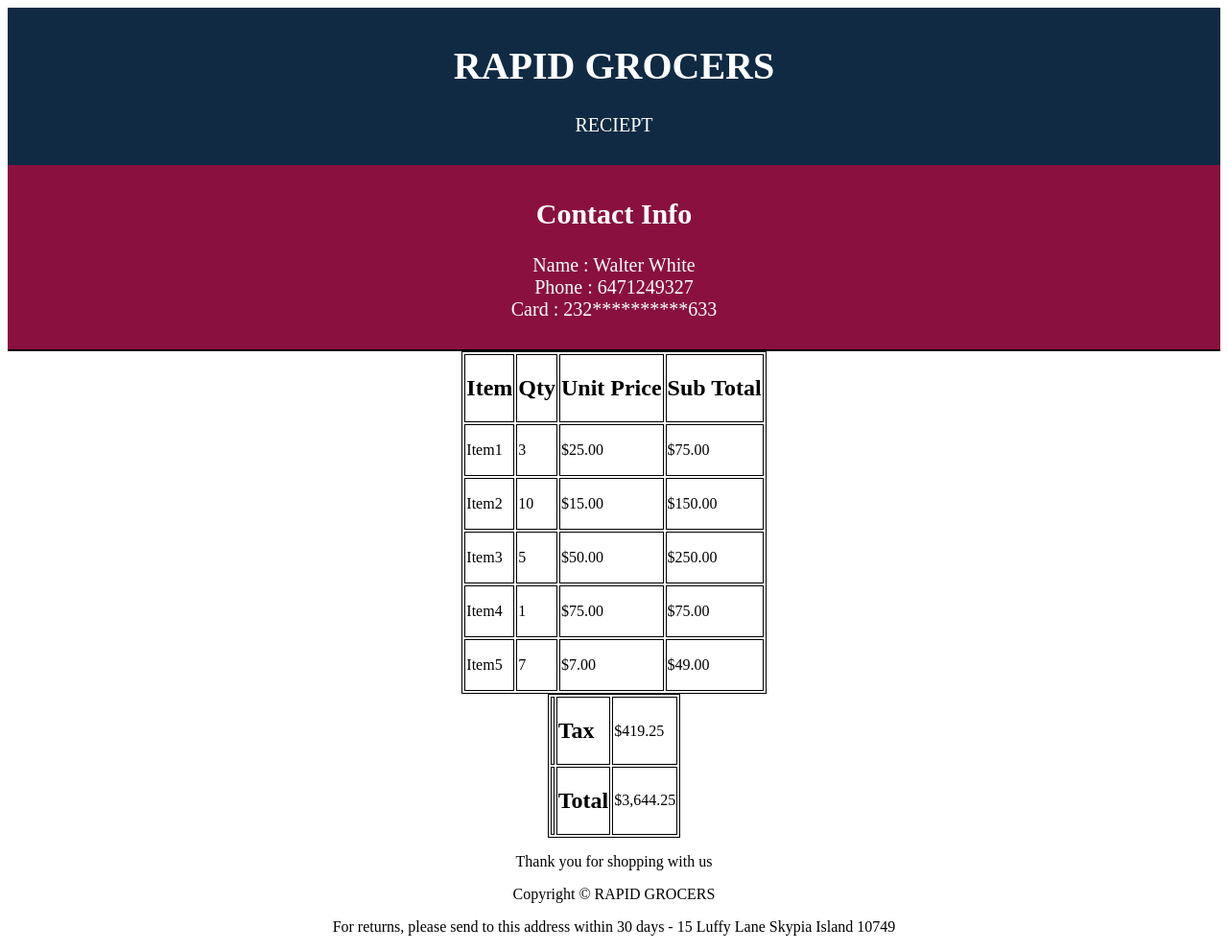
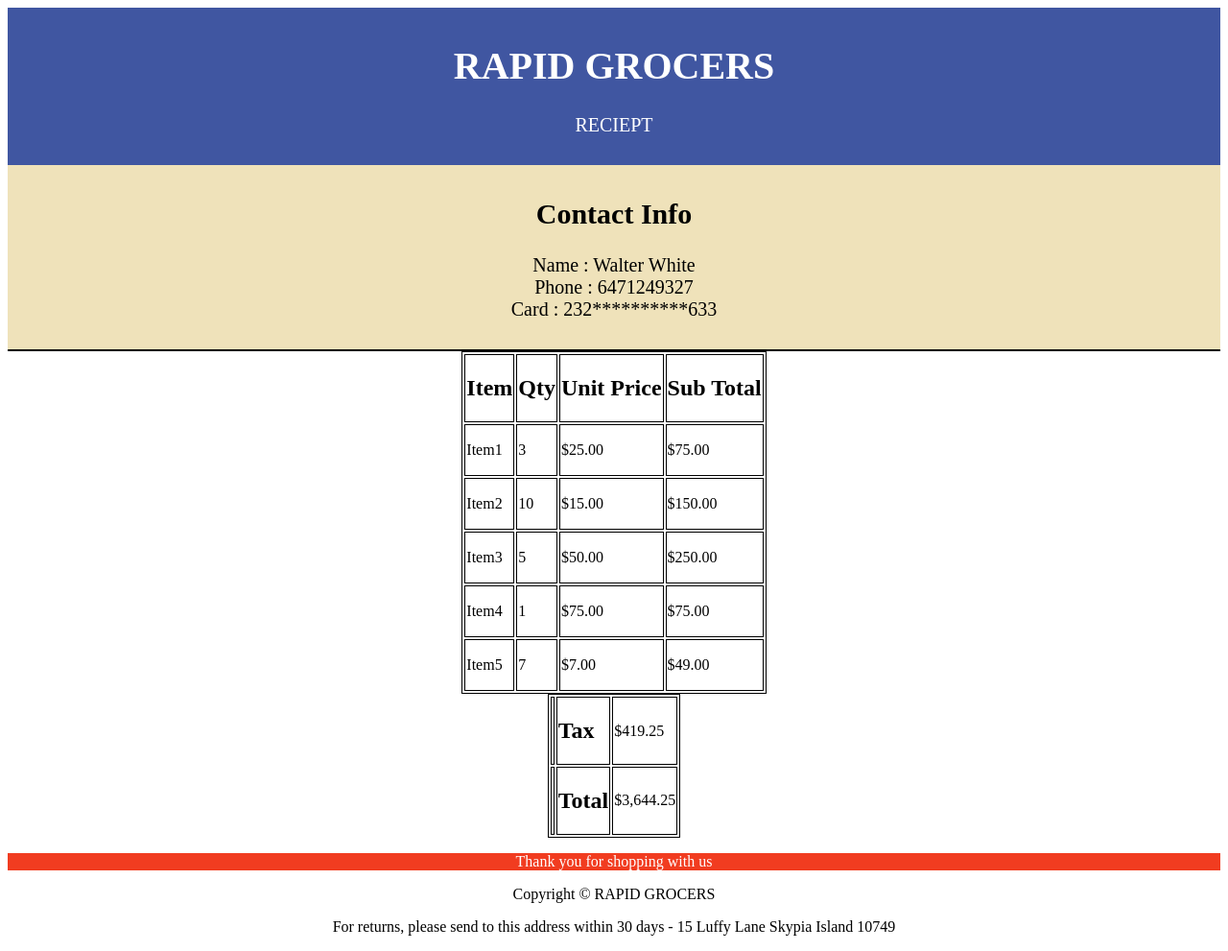
Before and after one commit to kmrug/Rapid-Grocers-Shopping-Website, a PHP site: page /reciept.html in a window 1280 px wide. Shown: the whole page at 96% size. Run offline with PHP 8.4, Linux system fonts and the light colour scheme.

Commit message:
minor change

```diff
--- a/Deliverable 2/receipt/stylereciept.css
+++ b/Deliverable 2/receipt/stylereciept.css
@@ -1,7 +1,7 @@
 .header {
   padding: 10px;
   text-align: center;
-  background: #102A43;
+  background: #4056A1;
   color: white;
   font-size: 20px;
 }
@@ -11,9 +11,14 @@
 .info{
   padding: 10px;
   text-align: center;
-  background: #89103F;
+  background: #EFE2BA;
+  color: black;
+  font-size: 20px;
+}
+
+.footer1{
+  background: #F13C20;
   color: white;
-  font-size: 20px;
 }
 
 table, th, td {
```
